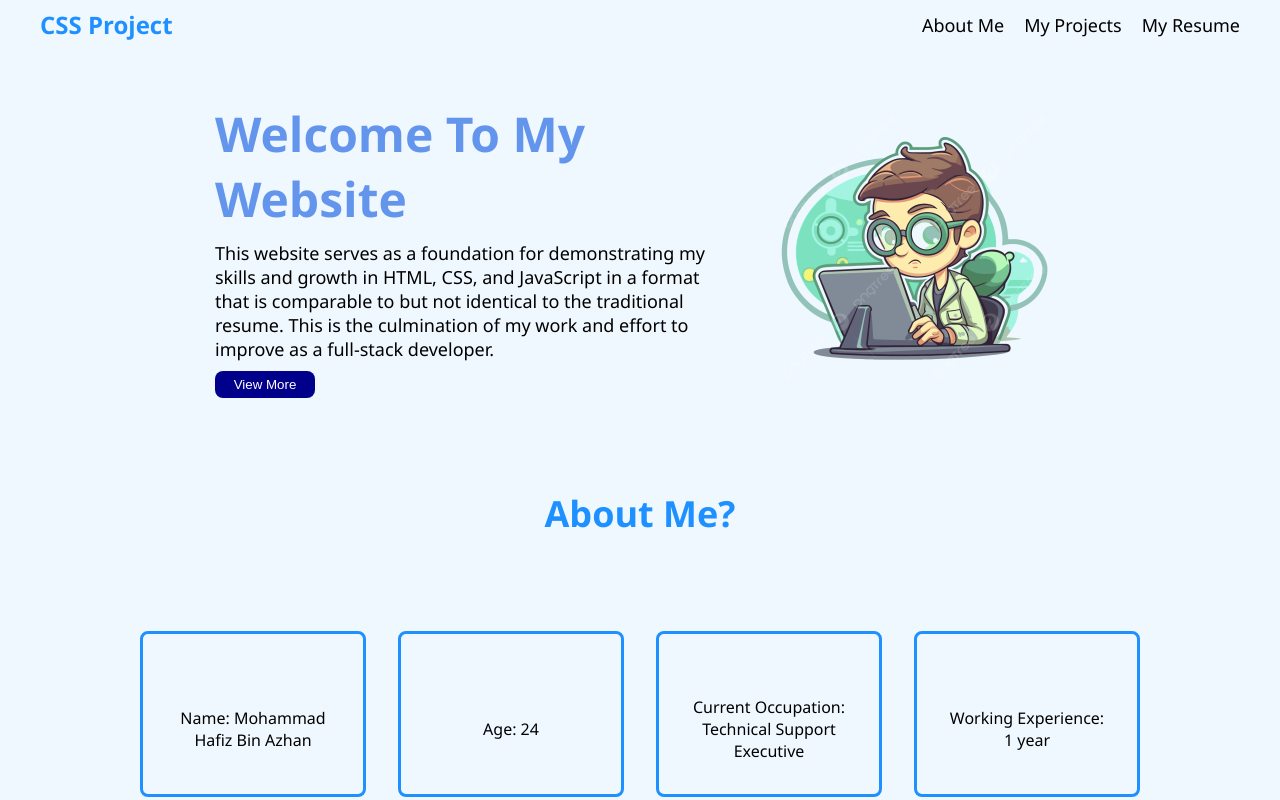
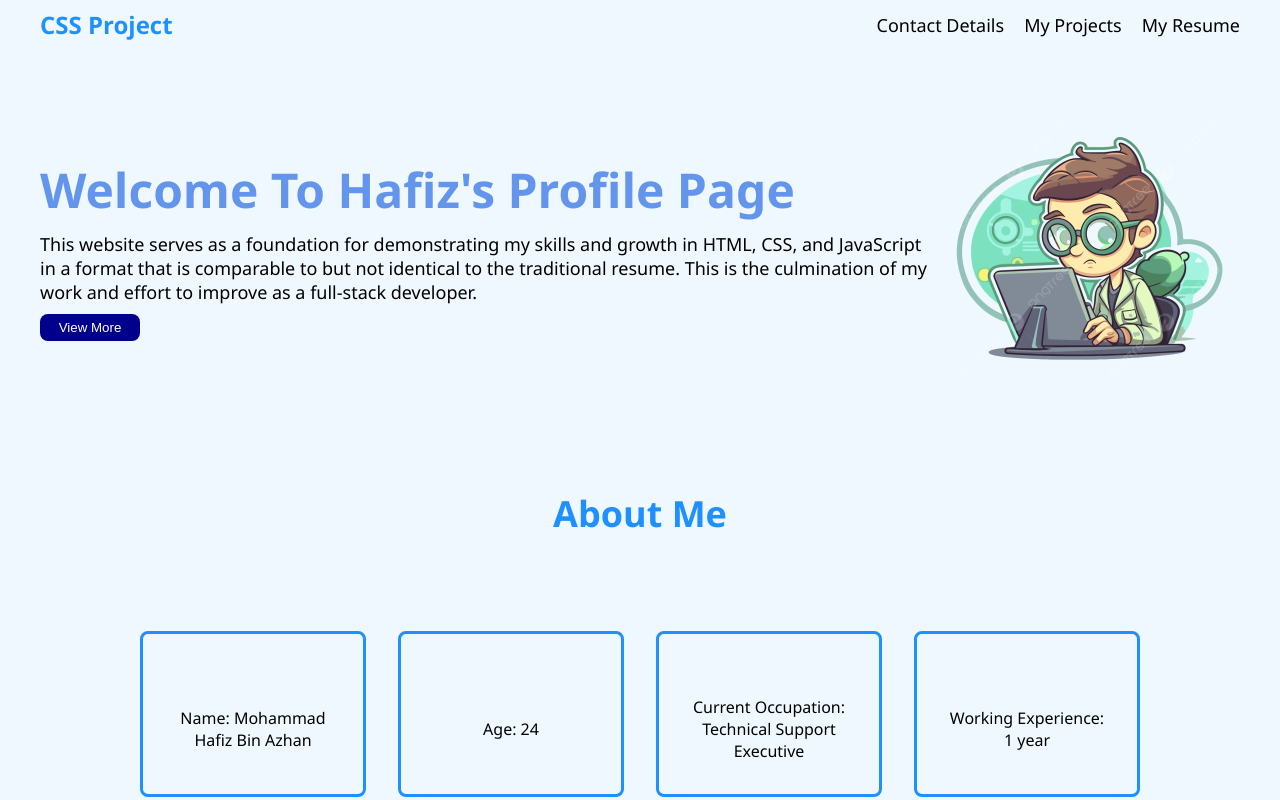
Before and after one commit to hafizazhan/cssproject, a plain HTML site: page index.html in a window 1280 px wide. Shown: the top 800 px of the page. Drawn offline with Linux system fonts and the light colour scheme.

Commit message:
adjust wording in index.html and padding/width in style.css

```diff
--- a/index.html
+++ b/index.html
@@ -18,7 +18,7 @@
       <header>
         <div class="logo">CSS Project</div>
         <ul>
-          <li><a href="#">About Me</a></li>
+          <li><a href="#">Contact Details</a></li>
           <li><a href="#">My Projects</a></li>
           <li>
             <a
@@ -32,7 +32,7 @@
       </header>
       <div class="content">
         <div class="hero">
-          <div class="h1">Welcome To My Website</div>
+          <div class="h1">Welcome To Hafiz's Profile Page</div>
           <div class="hero-text">
             This website serves as a foundation for demonstrating my skills and
             growth in HTML, CSS, and JavaScript in a format that is comparable
@@ -54,7 +54,7 @@
     </div>
 
     <div class="part2">
-      <div class="info-header">About Me?</div>
+      <div class="info-header">About Me</div>
       <div class="info-box">
         <div class="box">
           <div class="txt">Name: Mohammad Hafiz Bin Azhan</div>
--- a/style.css
+++ b/style.css
@@ -45,7 +45,7 @@ a{
 .content{
     color: cornflowerblue;
     display: flex;
-    justify-content: center;
+    justify-content:space-between;
     align-items: center;
     flex-direction: row;
     height: 50vh;
@@ -67,6 +67,7 @@ a{
 .h1{
     font-size: 48px;
     font-weight: 900;
+    width: 1000px;
 }
 
 .hero-text,a{
@@ -76,6 +77,7 @@ a{
 
 .hero-text{
     margin: 10px 0;
+    width: 900px;
 }
 
 .part1 button{
```
